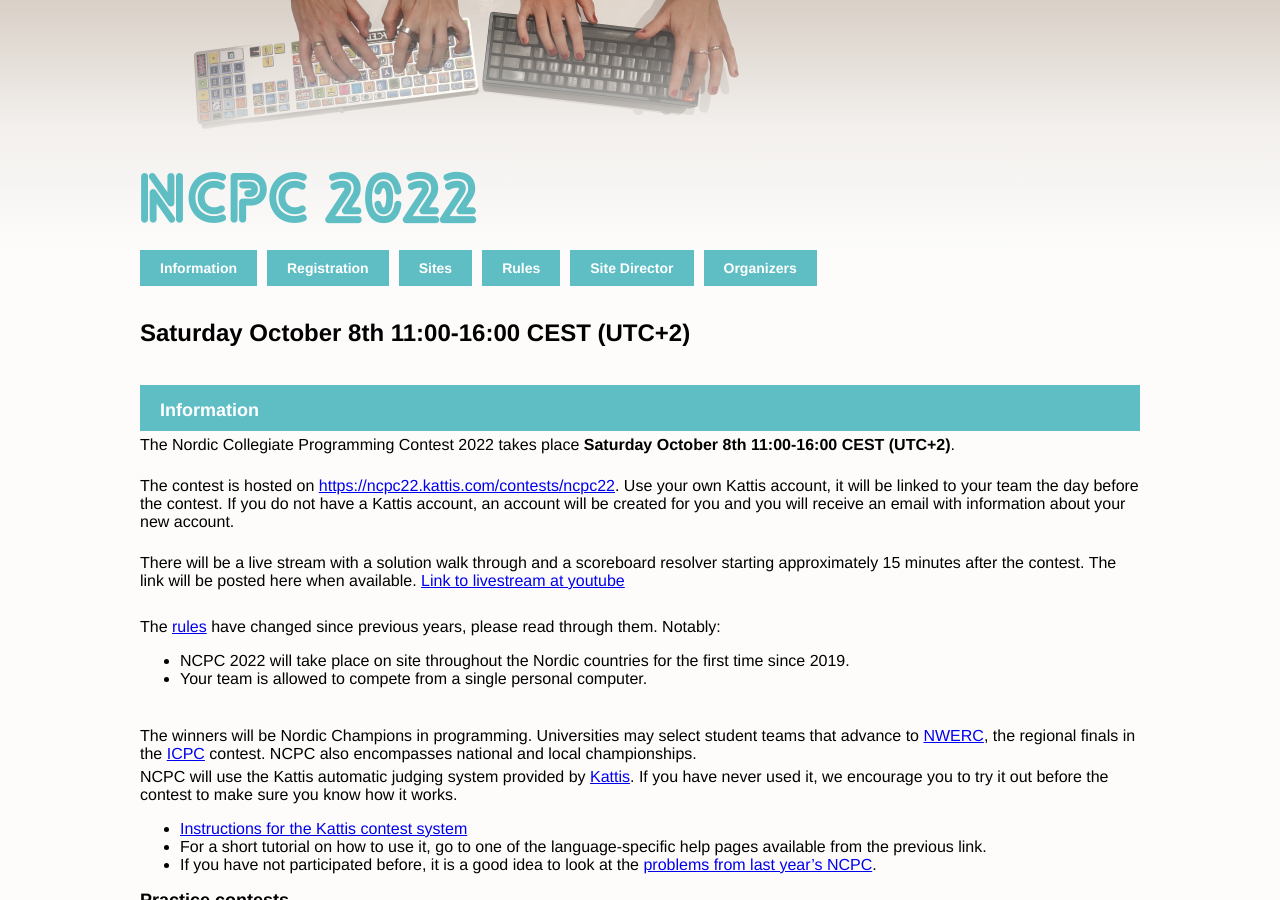
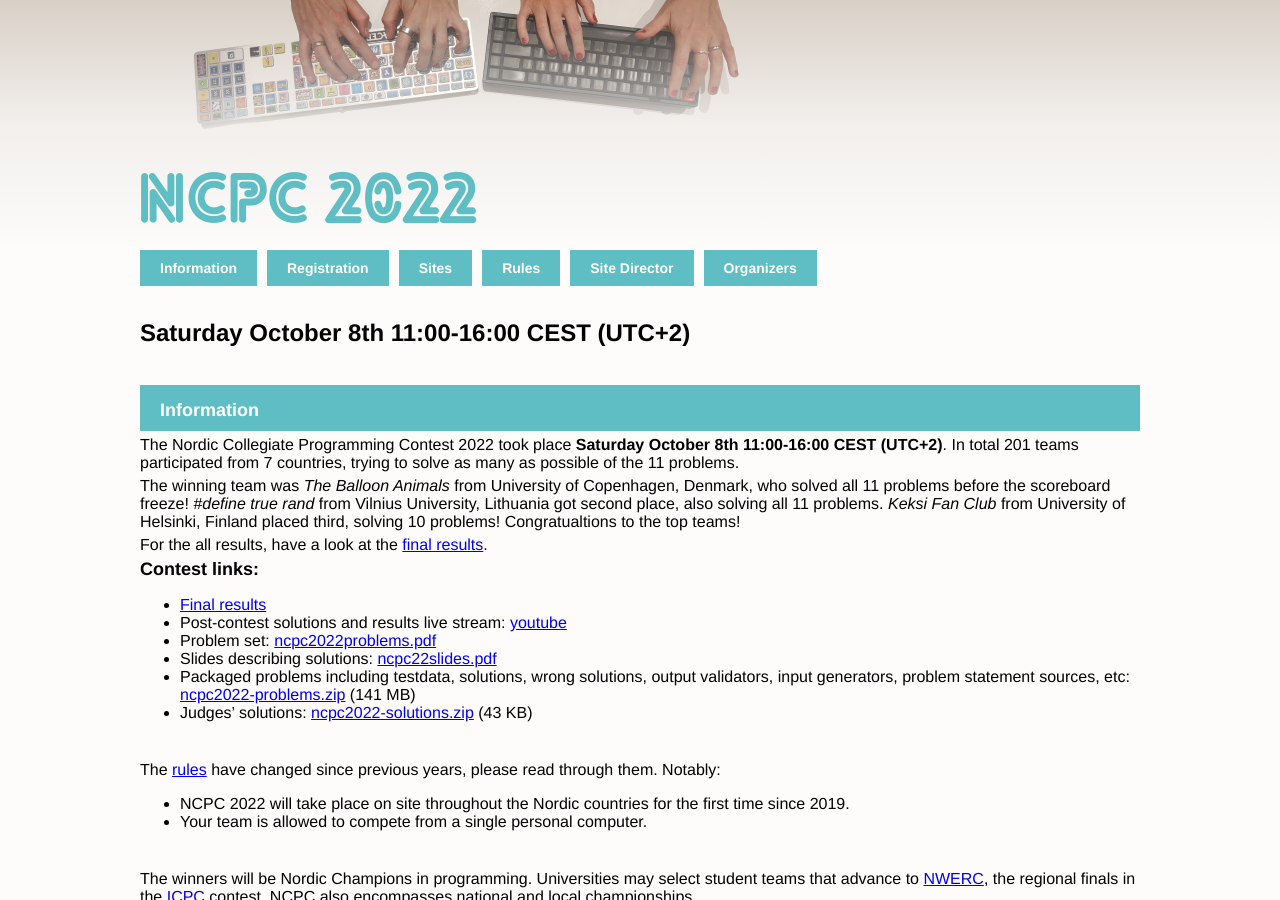
Before and after one commit to icpc/ncpc-web, a Jekyll site: the page built from ncpc2022/index.md, in a window 1280 px wide and 900 px high. Built offline with Jekyll 4.4.1, drawn with Linux system fonts in a browser that asks for light colours.

Commit message:
add links to contest material, add congratulations to winning teams

```diff
--- a/ncpc2022/index.md
+++ b/ncpc2022/index.md
@@ -23,13 +23,19 @@ year: 2022
   <h3>Information</h3>
 </div>
 
-The Nordic Collegiate Programming Contest {{ page.year }} takes place <b>{{ page.dateTime }}</b>.
+The Nordic Collegiate Programming Contest {{ page.year }} took place <b>{{ page.dateTime }}</b>. In total 201 teams participated from 7 countries, trying to solve as many as possible of the 11 problems.
 
-<br />
-The contest is hosted on [https://ncpc22.kattis.com/contests/ncpc22](https://ncpc22.kattis.com/contests/ncpc22). Use your own Kattis account, it will be linked to your team the day before the contest. If you do not have a Kattis account, an account will be created for you and you will receive an email with information about your new account.
+The winning team was _The Balloon Animals_ from University of Copenhagen, Denmark, who solved all 11 problems before the scoreboard freeze! _#define true rand_ from Vilnius University, Lithuania got second place, also solving all 11 problems. _Keksi Fan Club_ from University of Helsinki, Finland placed third, solving 10 problems! Congratualtions to the top teams!
 
-<br />
-There will be a live stream with a solution walk through and a scoreboard resolver starting approximately 15 minutes after the contest. The link will be posted here when available. [Link to livestream at youtube](https://www.youtube.com/watch?v=S25kO1kric8)
+For the all results, have a look at the [final results](https://ncpc22.kattis.com/standings).
+
+### Contest links:
+- [Final results](https://ncpc22.kattis.com/standings)
+- Post-contest solutions and results live stream: [youtube](https://www.youtube.com/watch?v=S25kO1kric8)
+- Problem set: [ncpc2022problems.pdf](https://github.com/icpc/ncpc-web/releases/download/ncpc2022-data/ncpc2022problems.pdf)
+- Slides describing solutions: [ncpc22slides.pdf](https://github.com/icpc/ncpc-web/releases/download/ncpc2022-data/ncpc22slides.pdf)
+- Packaged problems including testdata, solutions, wrong solutions, output validators, input generators, problem statement sources, etc: [ncpc2022-problems.zip](https://github.com/icpc/ncpc-web/releases/download/ncpc2022-data/ncpc2022-problems.zip) (141 MB)
+- Judges' solutions: [ncpc2022-solutions.zip](https://github.com/icpc/ncpc-web/releases/download/ncpc2022-data/ncpc2022-solutions.zip) (43 KB)
 
 <br />
 
```
Also changed, not shown: index.md (+10 -8 lines).
